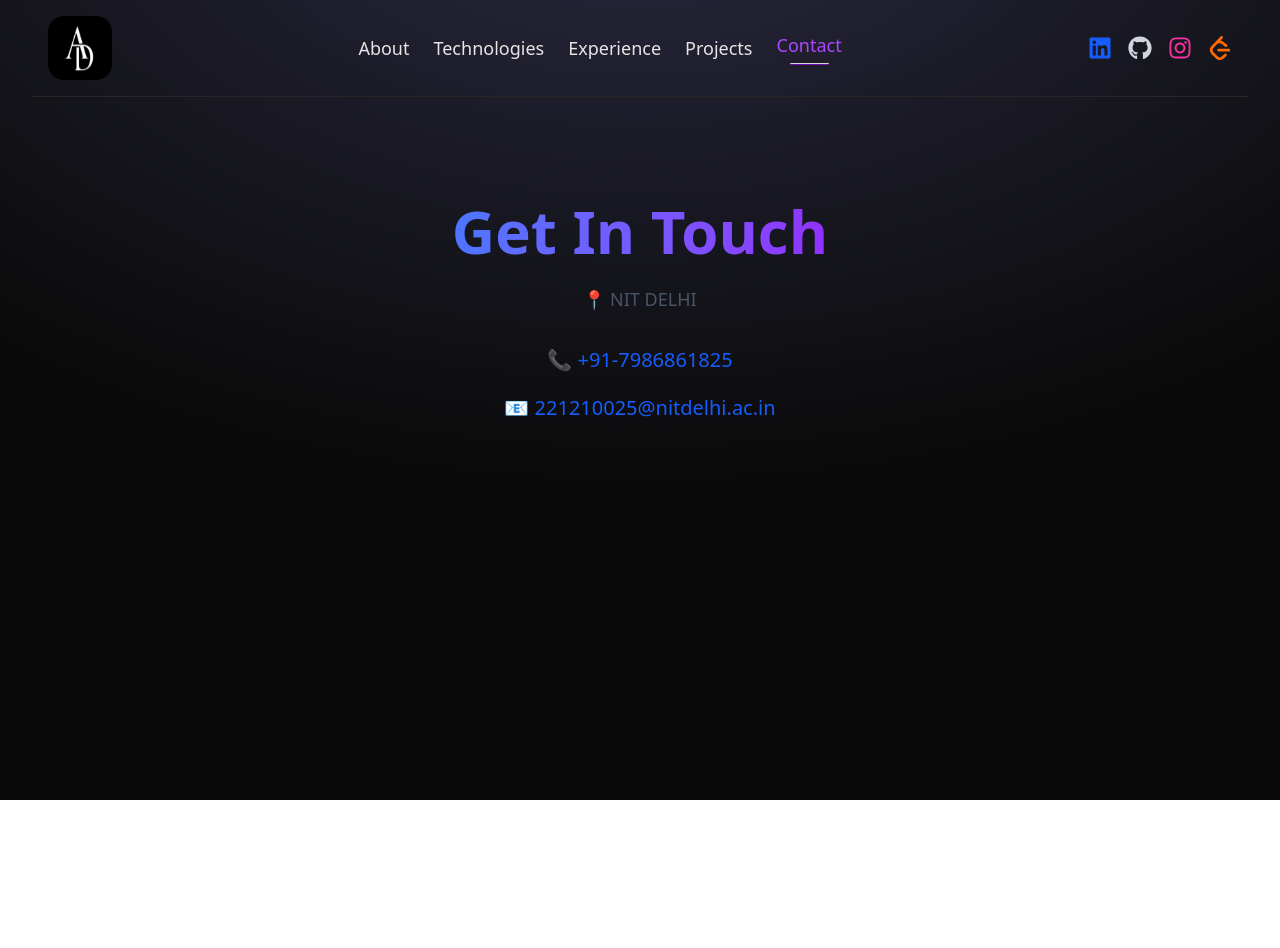
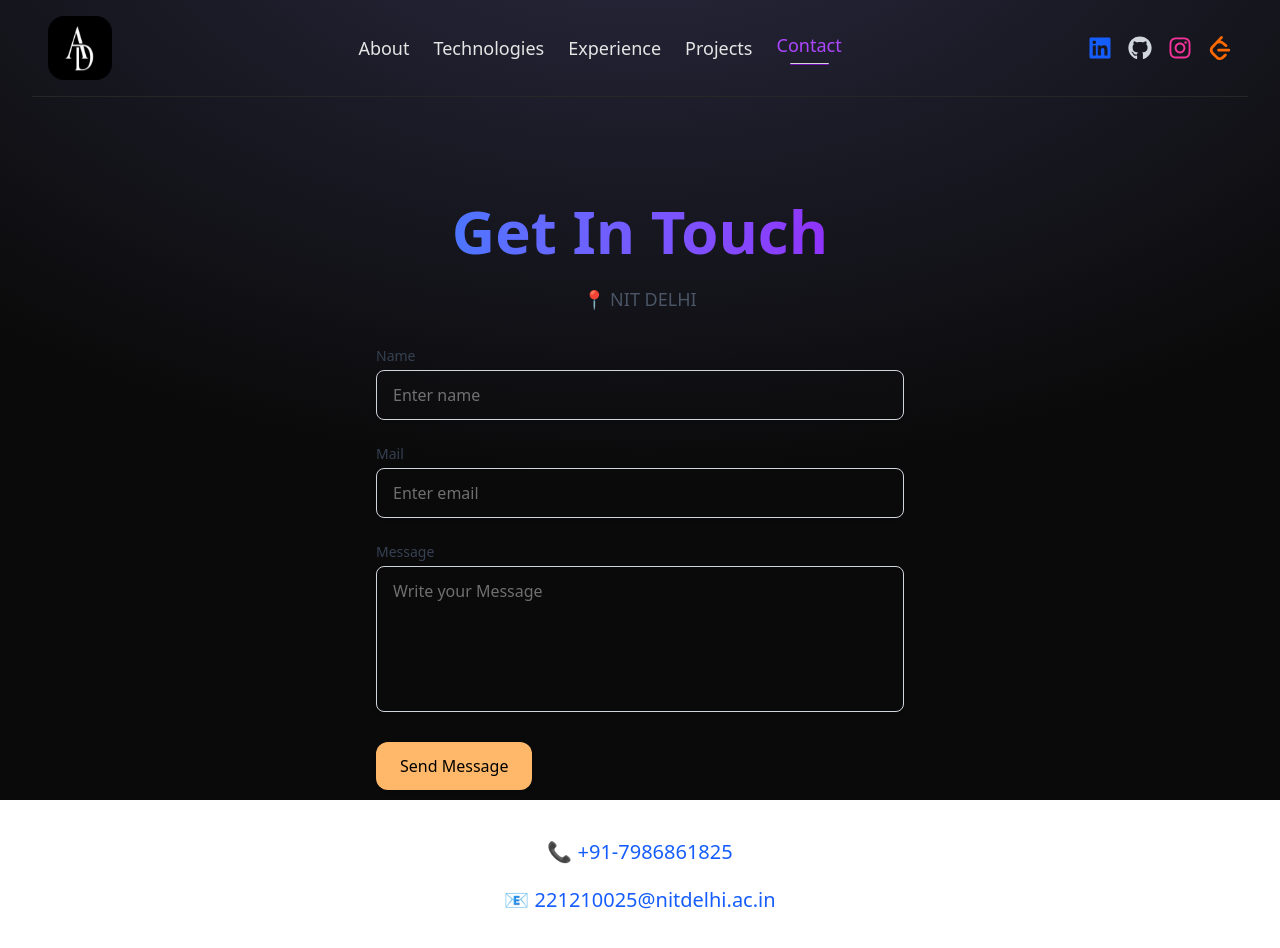
Before and after one commit to Aryamandev14/Portfolio, a React (Vite) app: page /contact in a window 1280 px wide. Shown: the top 948 px of the page. Before the commit the page ends 800 px from the top, so only its background shows below. Built offline with nearby package versions, Linux system fonts and the light colour scheme.

Commit message:
message feature

```diff
--- a/package.json
+++ b/package.json
@@ -11,6 +11,8 @@
   },
   "dependencies": {
     "@tailwindcss/vite": "^4.0.12",
+    "emailjs": "^4.0.3",
+    "emailjs-com": "^3.2.0",
     "motion": "^12.4.10",
     "react": "^19.0.0",
     "react-dom": "^19.0.0",
--- a/src/components/Contact.jsx
+++ b/src/components/Contact.jsx
@@ -1,5 +1,7 @@
+import { useRef } from "react";
+import emailjs from "emailjs-com";
+import { motion } from "framer-motion";
 import { CONTACT } from "../constants";
-import { motion } from "framer-motion";
 
 const fadeUp = (delay = 0) => ({
   hidden: { opacity: 0, y: 30 },
@@ -11,6 +13,30 @@ const fadeUp = (delay = 0) => ({
 });
 
 const Contact = () => {
+  const form = useRef();
+
+  const sendEmail = (e) => {
+    e.preventDefault();
+
+    emailjs
+      .sendForm(
+        "service_e64gxif",   // 🔁 Replace with your Service ID
+        "template_ic3ww34",  // 🔁 Replace with your Template ID
+        form.current,
+        "6qrAddb6heReDxiJq" // 🔁 Replace with your Public Key
+      )
+      .then(
+        (result) => {
+          alert("✅ Message sent successfully!");
+          form.current.reset();
+        },
+        (error) => {
+          alert("❌ Failed to send message.");
+          console.error(error.text);
+        }
+      );
+  };
+
   return (
     <div className="max-w-xl mx-auto px-6 py-16 text-center">
       <motion.h2
@@ -30,12 +56,65 @@ const Contact = () => {
         viewport={{ once: true }}
         className="text-lg text-gray-600 dark:text-gray-300 mb-8 leading-relaxed"
       >
-  {`📍 ${CONTACT.address}`}
+        📍 {CONTACT.address}
       </motion.p>
 
-      <div className="flex flex-col items-center gap-5">
+      <form ref={form} onSubmit={sendEmail} className="space-y-6 text-left">
+        <motion.div variants={fadeUp(0.3)} initial="hidden" whileInView="visible" viewport={{ once: true }}>
+          <label htmlFor="name" className="block mb-1 text-sm font-medium text-gray-700 dark:text-gray-300">
+            Name
+          </label>
+          <input
+            type="text"
+            name="user_name"
+            id="name"
+            placeholder="Enter name"
+            required
+            className="w-full px-4 py-3 border border-gray-300 rounded-lg shadow-sm focus:outline-none focus:ring-2 focus:ring-blue-400"
+          />
+        </motion.div>
+
+        <motion.div variants={fadeUp(0.4)} initial="hidden" whileInView="visible" viewport={{ once: true }}>
+          <label htmlFor="email" className="block mb-1 text-sm font-medium text-gray-700 dark:text-gray-300">
+            Mail
+          </label>
+          <input
+            type="email"
+            name="user_email"
+            id="email"
+            placeholder="Enter email"
+            required
+            className="w-full px-4 py-3 border border-gray-300 rounded-lg shadow-sm focus:outline-none focus:ring-2 focus:ring-blue-400"
+          />
+        </motion.div>
+
+        <motion.div variants={fadeUp(0.5)} initial="hidden" whileInView="visible" viewport={{ once: true }}>
+          <label htmlFor="message" className="block mb-1 text-sm font-medium text-gray-700 dark:text-gray-300">
+            Message
+          </label>
+          <textarea
+            name="message"
+            id="message"
+            rows="5"
+            placeholder="Write your Message"
+            required
+            className="w-full px-4 py-3 border border-gray-300 rounded-lg shadow-sm resize-none focus:outline-none focus:ring-2 focus:ring-blue-400"
+          ></textarea>
+        </motion.div>
+
+        <motion.div variants={fadeUp(0.6)} initial="hidden" whileInView="visible" viewport={{ once: true }}>
+          <button
+            type="submit"
+            className="px-6 py-3 bg-orange-300 hover:bg-orange-400 text-black font-medium rounded-xl shadow transition duration-300"
+          >
+            Send Message
+          </button>
+        </motion.div>
+      </form>
+
+      <div className="flex flex-col items-center gap-5 mt-12">
         <motion.a
-          variants={fadeUp(0.4)}
+          variants={fadeUp(0.7)}
           initial="hidden"
           whileInView="visible"
           viewport={{ once: true }}
@@ -46,7 +125,7 @@ const Contact = () => {
         </motion.a>
 
         <motion.a
-          variants={fadeUp(0.6)}
+          variants={fadeUp(0.8)}
           initial="hidden"
           whileInView="visible"
           viewport={{ once: true }}
```
Also changed, not shown: 1 other file (tests, documents, lock files or other folders). Lines whose indentation alone changed are shown as unchanged.
